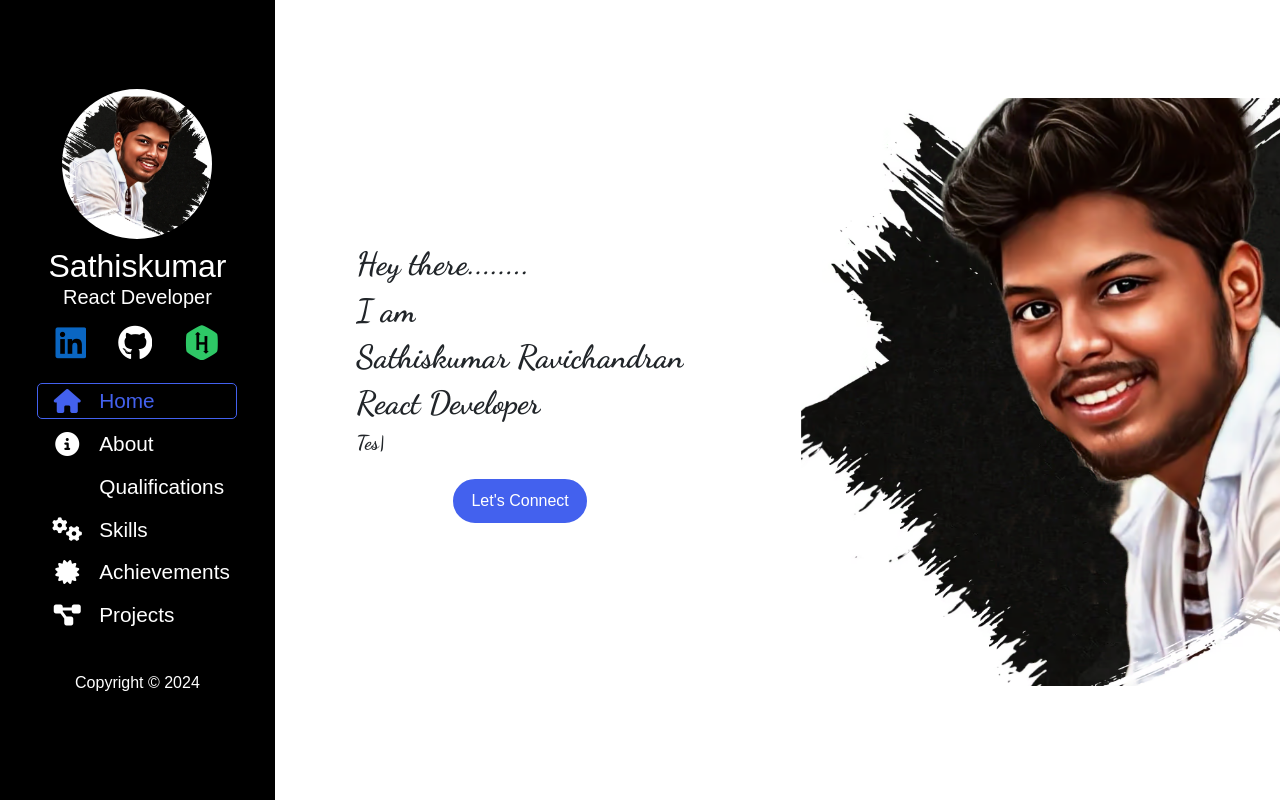
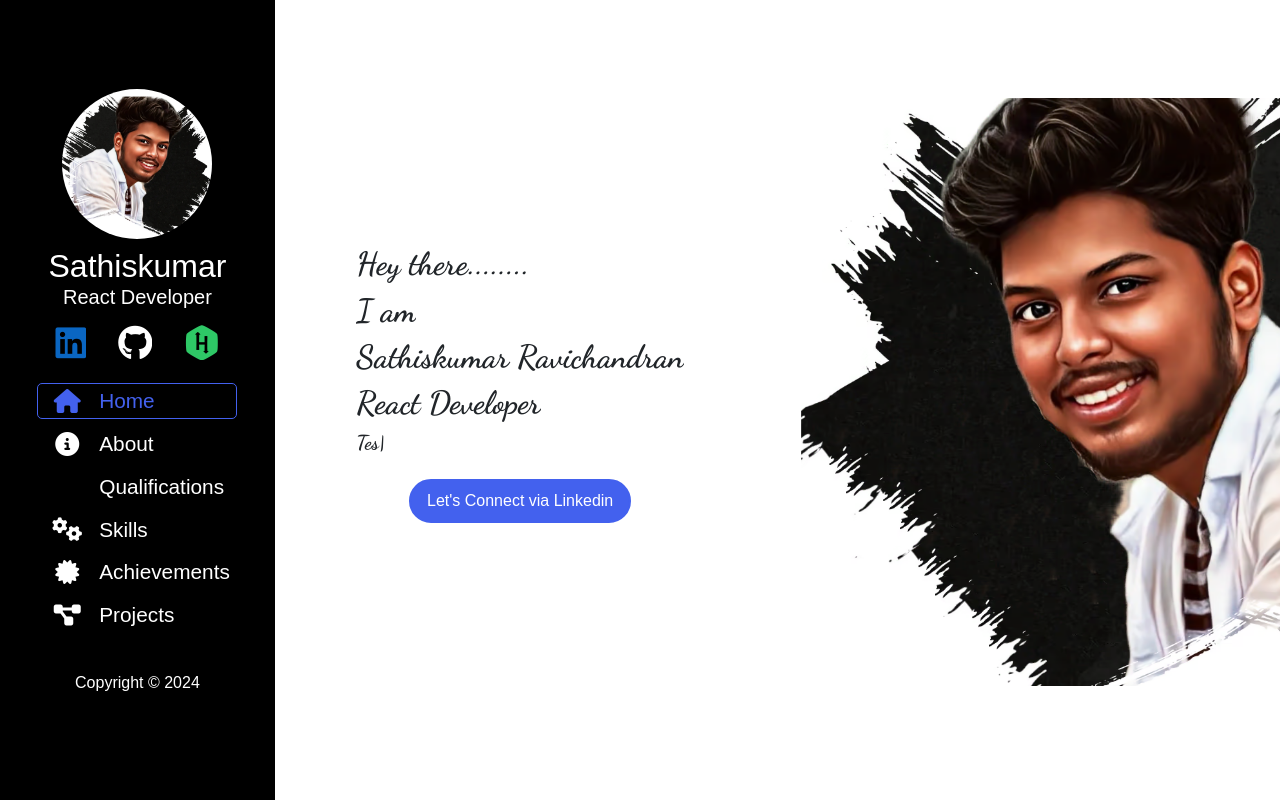
Before and after one commit to sathisk15/portfolio_new, a React (Create React App) app: page / in a window 1280 px wide. Built offline with nearby package versions, Linux system fonts and the light colour scheme; some icons are missing; a web font is replaced by a local one.

Commit message:
Update Home page to check CICD

```diff
--- a/src/pages/Home.js
+++ b/src/pages/Home.js
@@ -65,7 +65,7 @@ const Home = () => {
                 )
               }
             >
-              Let's Connect
+              Let's Connect via Linkedin
             </button>
             {/* <button
               className="connect"
```
